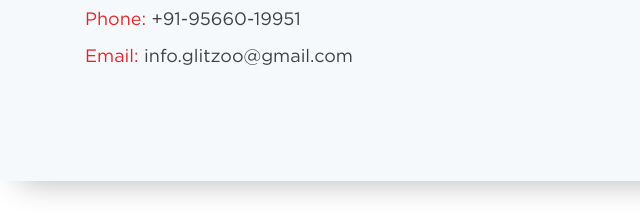
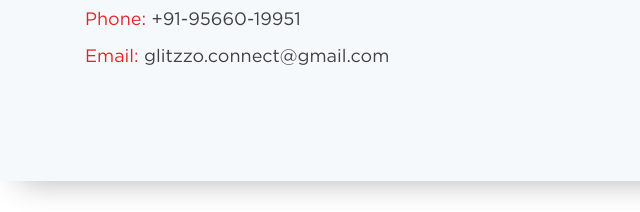
Before and after one commit to glitzzoin/glitzzoin.github.io, a plain HTML site: page index.html in a window 1280 px wide. Shown: the part 6777-6989 px from the top of the page, 0-640 px from the left. Drawn offline with Linux system fonts and the light colour scheme; files whose address does not match are found by name.

Commit message:
Update index.html

```diff
--- a/index.html
+++ b/index.html
@@ -551,7 +551,7 @@
                         <p><span>Phone:</span> +91-95660-19951</p>
                     </div>
                     <div class="email-text">
-                        <p><span>Email:</span> info.glitzoo@gmail.com</p>
+                        <p><span>Email:</span> glitzzo.connect@gmail.com</p>
                     </div>
                 </div>
 
```
